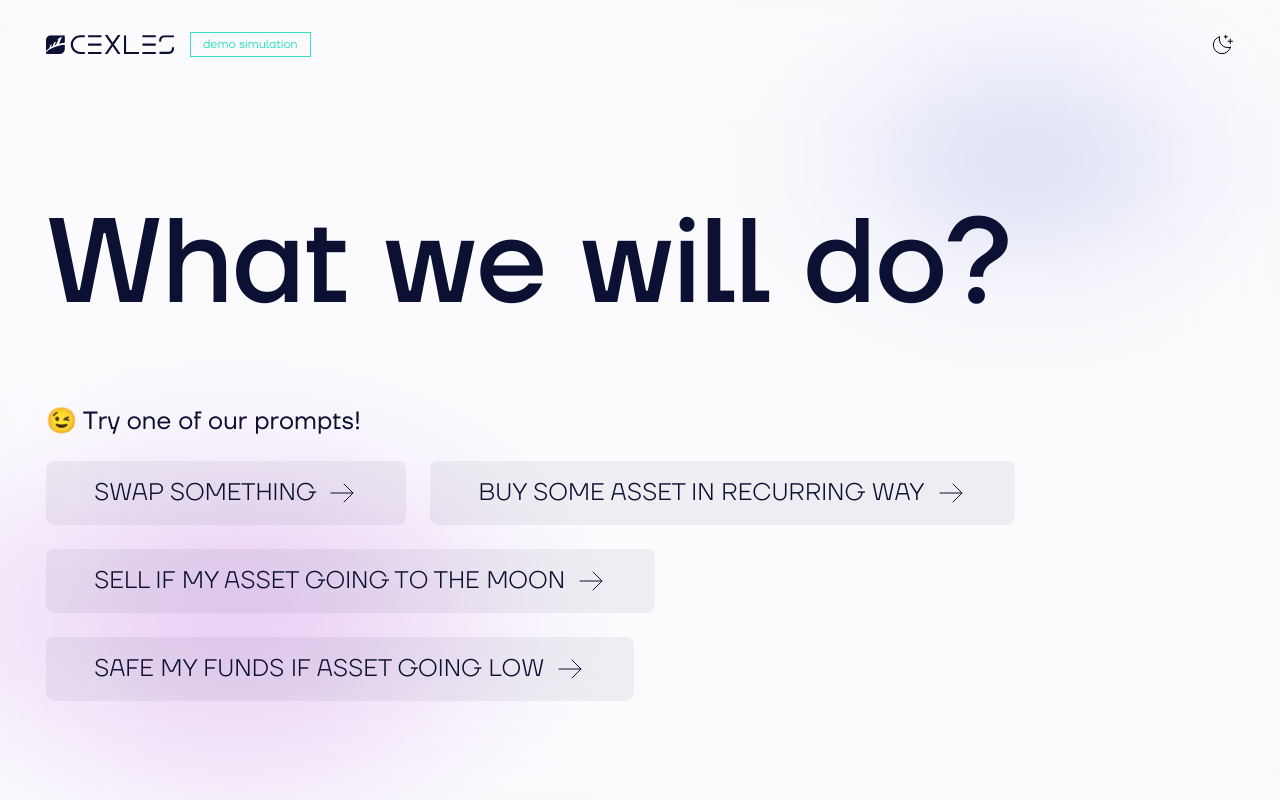
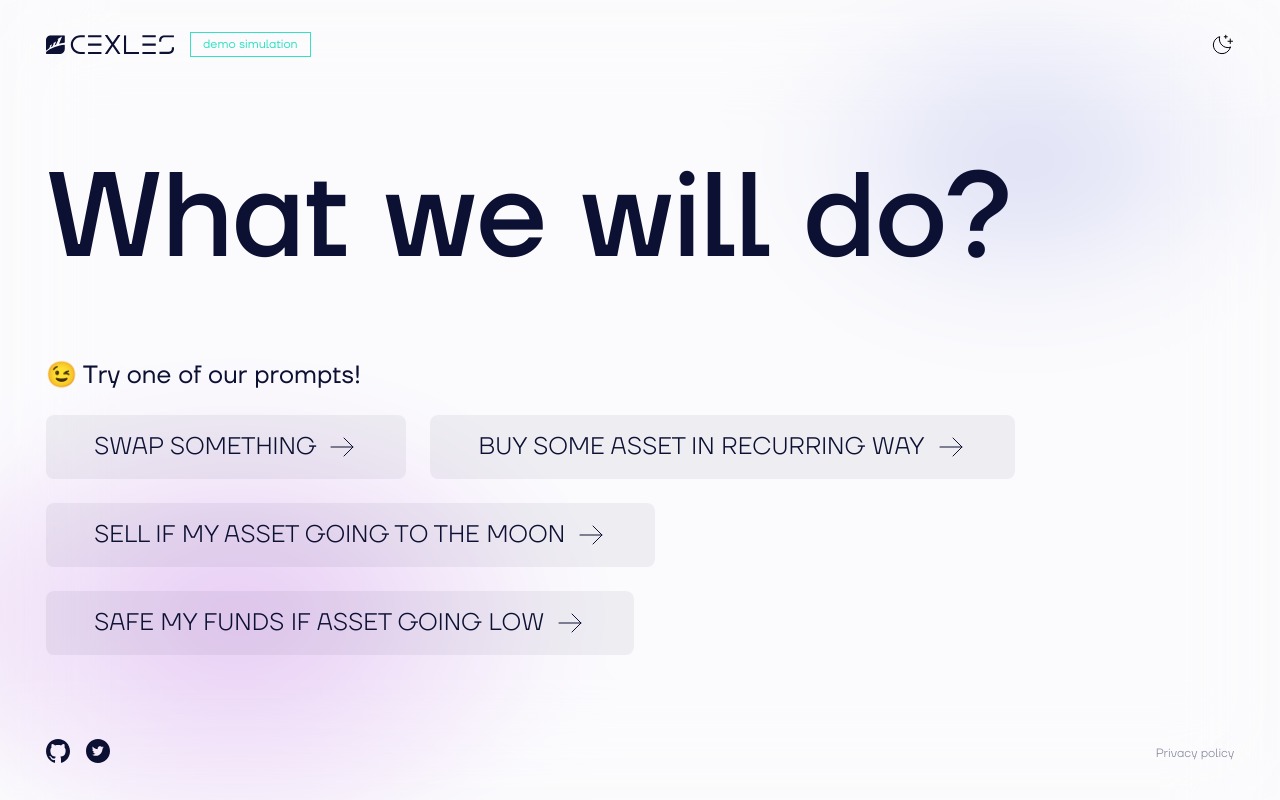
Before and after one commit to cexles/demo-frontend, a Next.js app: page / in a window 1280 px wide. Built offline with nearby package versions, Linux system fonts and the light colour scheme.

Commit message:
feat: footer

```diff
--- a/src/app/page.tsx
+++ b/src/app/page.tsx
@@ -1,9 +1,10 @@
 import Link from 'next/link';
 import LayoutHeader from '@/widgets/LayoutHeader/LayoutHeader';
 
+import LayoutFooter from '@/widgets/LayoutFooter/LayoutFooter';
 import styles from './styles.module.scss';
 
-export default function Index() {
+function Index() {
   return (
     <div className={styles.page}>
       <div className={styles.container}>
@@ -38,7 +39,10 @@ export default function Index() {
             </li>
           </ul>
         </main>
+        <LayoutFooter />
       </div>
     </div>
   );
 }
+
+export default Index;
--- /dev/null
+++ b/src/shared/lib/theme/colors.ts
@@ -0,0 +1,4 @@
+export const COLOR_WHITE = '#FFFFFF';
+export const COLOR_BLACK = '#0C1033';
+export const COLOR_LIGHT_GRAY = 'rgba(255, 255, 255, 0.5)';
+export const COLOR_DARK_GRAY = 'rgba(12, 16, 51, 0.5)';
--- /dev/null
+++ b/src/shared/ui/links/GithubLink/GithubLink.tsx
@@ -0,0 +1,23 @@
+import { FC } from 'react';
+
+import { Props } from './type';
+
+// eslint-disable-next-line react/function-component-definition
+const GithubLink: FC<Props> = ({ link, width, height, color }) => (
+  <a href={link} target="blank">
+    <svg
+      width={width}
+      height={height}
+      viewBox="0 0 24 24"
+      fill="none"
+      xmlns="http://www.w3.org/2000/svg"
+    >
+      <path
+        d="M12.0216 0.0898438C5.40734 0.0898438 0.0438385 5.5438 0.0438385 12.2721C0.0438385 17.6547 3.47584 22.2212 8.23498 23.832C8.83359 23.9448 9.05336 23.5678 9.05336 23.246C9.05336 22.9555 9.04225 21.9958 9.0371 20.9779C5.70486 21.7148 5.00172 19.5405 5.00172 19.5405C4.45686 18.1324 3.67181 17.7579 3.67181 17.7579C2.58506 17.0018 3.75372 17.0174 3.75372 17.0174C4.9565 17.1031 5.58982 18.2728 5.58982 18.2728C6.65812 20.1352 8.39187 19.5968 9.07538 19.2855C9.18288 18.4983 9.49329 17.9605 9.83584 17.6565C7.17541 17.3484 4.37871 16.3038 4.37871 11.6358C4.37871 10.3058 4.84662 9.21904 5.61283 8.36589C5.48847 8.05885 5.07848 6.81998 5.72886 5.14194C5.72886 5.14194 6.73468 4.81452 9.02361 6.39069C9.97904 6.12076 11.0037 5.9854 12.0216 5.98076C13.0395 5.9854 14.065 6.12076 15.0222 6.39069C17.3084 4.81452 18.3128 5.14194 18.3128 5.14194C18.9648 6.81998 18.5546 8.05885 18.4302 8.36589C19.1982 9.21904 19.6629 10.3058 19.6629 11.6358C19.6629 16.3149 16.8609 17.3452 14.1937 17.6468C14.6233 18.0248 15.0062 18.7662 15.0062 19.9028C15.0062 21.5326 14.9923 22.8445 14.9923 23.246C14.9923 23.5702 15.2079 23.9501 15.815 23.8304C20.5716 22.2177 23.9992 17.6528 23.9992 12.2721C23.9992 5.5438 18.6365 0.0898438 12.0216 0.0898438Z"
+        fill={color}
+      />
+    </svg>
+  </a>
+);
+
+export default GithubLink;
--- /dev/null
+++ b/src/shared/ui/links/GithubLink/type.ts
@@ -0,0 +1,6 @@
+export type Props = {
+  link: string;
+  width: number;
+  height: number;
+  color: string;
+};
--- /dev/null
+++ b/src/shared/ui/links/TwitterLink/TwitterLink.tsx
@@ -0,0 +1,23 @@
+import { FC } from 'react';
+
+import { Props } from './type';
+
+// eslint-disable-next-line react/function-component-definition
+const TwitterLink: FC<Props> = ({ link, width, height, color }) => (
+  <a href={link} target="blank">
+    <svg
+      width={width}
+      height={height}
+      viewBox="0 0 24 24"
+      fill="none"
+      xmlns="http://www.w3.org/2000/svg"
+    >
+      <path
+        d="M12 0C5.37258 0 0 5.37258 0 12C0 18.6274 5.37258 24 12 24C18.6274 24 24 18.6274 24 12C24 5.37258 18.6274 0 12 0ZM11.6658 10.169L11.6406 9.75375C11.5651 8.67755 12.2282 7.69456 13.2774 7.31323C13.6635 7.17765 14.3182 7.1607 14.7463 7.27934C14.9142 7.33018 15.2331 7.49966 15.4598 7.65219L15.8711 7.93184L16.3243 7.78778C16.5761 7.71151 16.9119 7.5844 17.063 7.49966C17.2057 7.42339 17.3316 7.38102 17.3316 7.40645C17.3316 7.5505 17.021 8.042 16.7608 8.31317C16.4083 8.6945 16.509 8.72839 17.2224 8.47417C17.6505 8.33011 17.6589 8.33011 17.575 8.49112C17.5246 8.57586 17.2644 8.87245 16.9874 9.14362C16.5174 9.60969 16.4922 9.66054 16.4922 10.0503C16.4922 10.652 16.2068 11.9062 15.9214 12.5925C15.3926 13.8806 14.2595 15.211 13.1263 15.8805C11.5315 16.8211 9.40786 17.0584 7.61999 16.5075C7.02404 16.3211 6 15.8466 6 15.7618C6 15.7364 6.31057 15.7025 6.68829 15.694C7.4773 15.6771 8.26631 15.4568 8.93781 15.067L9.39108 14.7958L8.87066 14.6178C8.13201 14.3636 7.46891 13.7789 7.30103 13.2281C7.25067 13.0501 7.26746 13.0417 7.73751 13.0417L8.22434 13.0332L7.81305 12.8383C7.32621 12.5925 6.88134 12.1773 6.66311 11.7536C6.50363 11.4486 6.30218 10.6774 6.36093 10.6181C6.37772 10.5927 6.55399 10.6435 6.75544 10.7113C7.33461 10.9232 7.41015 10.8723 7.0744 10.5164C6.44487 9.87239 6.25181 8.91482 6.55399 8.0081L6.69668 7.60135L7.25067 8.15216C8.38383 9.26226 9.71843 9.92323 11.2461 10.1181L11.6658 10.169Z"
+        fill={color}
+      />
+    </svg>
+  </a>
+);
+
+export default TwitterLink;
--- /dev/null
+++ b/src/shared/ui/links/TwitterLink/type.ts
@@ -0,0 +1,6 @@
+export type Props = {
+  link: string;
+  width: number;
+  height: number;
+  color: string;
+};
--- /dev/null
+++ b/src/widgets/LayoutFooter/LayoutFooter.module.scss
@@ -0,0 +1,103 @@
+@import './src/appLayer/styles/colors';
+@import './src/appLayer/styles/breakpoints';
+
+.footer {
+  max-width: 1248px;
+  width: 100%;
+  padding-top: 32px;
+  padding-bottom: 32px;
+  margin: 0 auto;
+  display: grid;
+  grid-template-columns: auto 1fr;
+  align-items: center;
+
+  @media (max-width: 1348px) {
+    padding-right: 30px;
+    padding-left: 30px;
+  }
+
+  @include tablet {
+    grid-template-columns: 1fr;
+    justify-items: center;
+    gap: 30px;
+  }
+
+  @include mobile {
+    padding-right: 16px;
+    padding-left: 16px;
+  }
+}
+
+.container {
+  display: flex;
+  align-items: center;
+  gap: 32px;
+
+  @include mobile {
+    gap: 16px;
+  }
+}
+
+.networks {
+  display: flex;
+  gap: 16px;
+
+  li {
+    transition: 0.4s;
+
+    &:hover {
+      opacity: 0.4;
+    }
+  }
+}
+
+.download {
+  display: flex;
+  align-items: flex-end;
+  gap: 20px;
+  font-size: 20px;
+  line-height: 26px;
+  color: var(--text-color);
+  transition: 0.4s;
+
+  &:hover {
+    opacity: 0.4;
+  }
+
+  @include mobile {
+    gap: 16px;
+    font-size: 16px;
+    line-height: 21px;
+  }
+}
+
+.icon {
+  width: 32px;
+  height: 32px;
+  background-image: var(--download-icon-background-image);
+  background-size: contain;
+  background-position: center;
+  background-repeat: no-repeat;
+
+  @include mobile {
+    width: 20px;
+    height: 20px;
+  }
+}
+
+.link {
+  justify-self: end;
+  color: var(--footer-link-color);
+  font-size: 12px;
+  line-height: 15px;
+  font-weight: 300;
+  transition: 0.4s;
+
+  &:hover {
+    opacity: 0.4;
+  }
+
+  @include tablet {
+    justify-self: auto;
+  }
+}
--- /dev/null
+++ b/src/widgets/LayoutFooter/LayoutFooter.tsx
@@ -0,0 +1,51 @@
+'use client';
+
+import { useContext } from 'react';
+import Link from 'next/link';
+
+import ThemeContext from '@/appLayer/context/ThemeContext';
+import { COLOR_WHITE, COLOR_BLACK } from '@/shared/lib/theme/colors';
+
+import GithubLink from '@/shared/ui/links/GithubLink/GithubLink';
+import TwitterLink from '@/shared/ui/links/TwitterLink/TwitterLink';
+import LayoutFooterStyles from './LayoutFooter.module.scss';
+
+function LayoutFooter() {
+  const { theme } = useContext(ThemeContext);
+
+  return (
+    <footer className={LayoutFooterStyles.footer}>
+      <div className={LayoutFooterStyles.container}>
+        <ul className={LayoutFooterStyles.networks}>
+          <li>
+            <GithubLink
+              link="https://github.com/cexles"
+              color={theme === 'light' ? COLOR_BLACK : COLOR_WHITE}
+              width="24"
+              height="24"
+            />
+          </li>
+          <li>
+            <TwitterLink
+              link="https://twitter.com/CexlesFinance"
+              color={theme === 'light' ? COLOR_BLACK : COLOR_WHITE}
+              width="24"
+              height="24"
+            />
+          </li>
+        </ul>
+        {/*
+          <a className={LayoutFooterStyles.download} href="" download>
+          Our presentation
+          <span className={LayoutFooterStyles.icon} />
+        </a>
+        */}
+      </div>
+      <Link className={LayoutFooterStyles.link} href="/">
+        Privacy policy
+      </Link>
+    </footer>
+  );
+}
+
+export default LayoutFooter;
```
